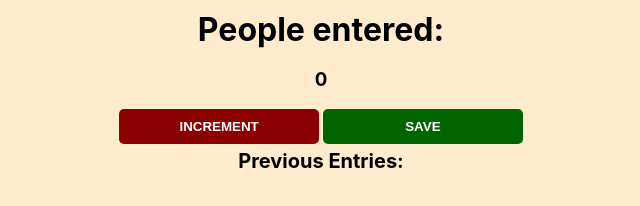
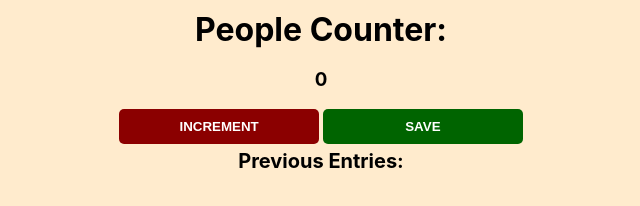
Before and after one commit to SHxal/counter, a plain HTML site: page Java/index.html in a window 1280 px wide. Shown: the full height of the page, 319-959 px from the left. Drawn offline with Linux system fonts and the light colour scheme.

Commit message:
Update index.html
Entered changed to counter

```diff
--- a/Java/index.html
+++ b/Java/index.html
@@ -4,7 +4,7 @@
     </head>
     <body>
         <div id = "main">
-        <h1>People entered:</h1>
+        <h1>People Counter:</h1>
         <h3 id="count-e">0</h3>
         <button id="increment-btn" onclick="increment()">INCREMENT</button>
         <button id="save-btn" onclick="save()">SAVE</button>
```
